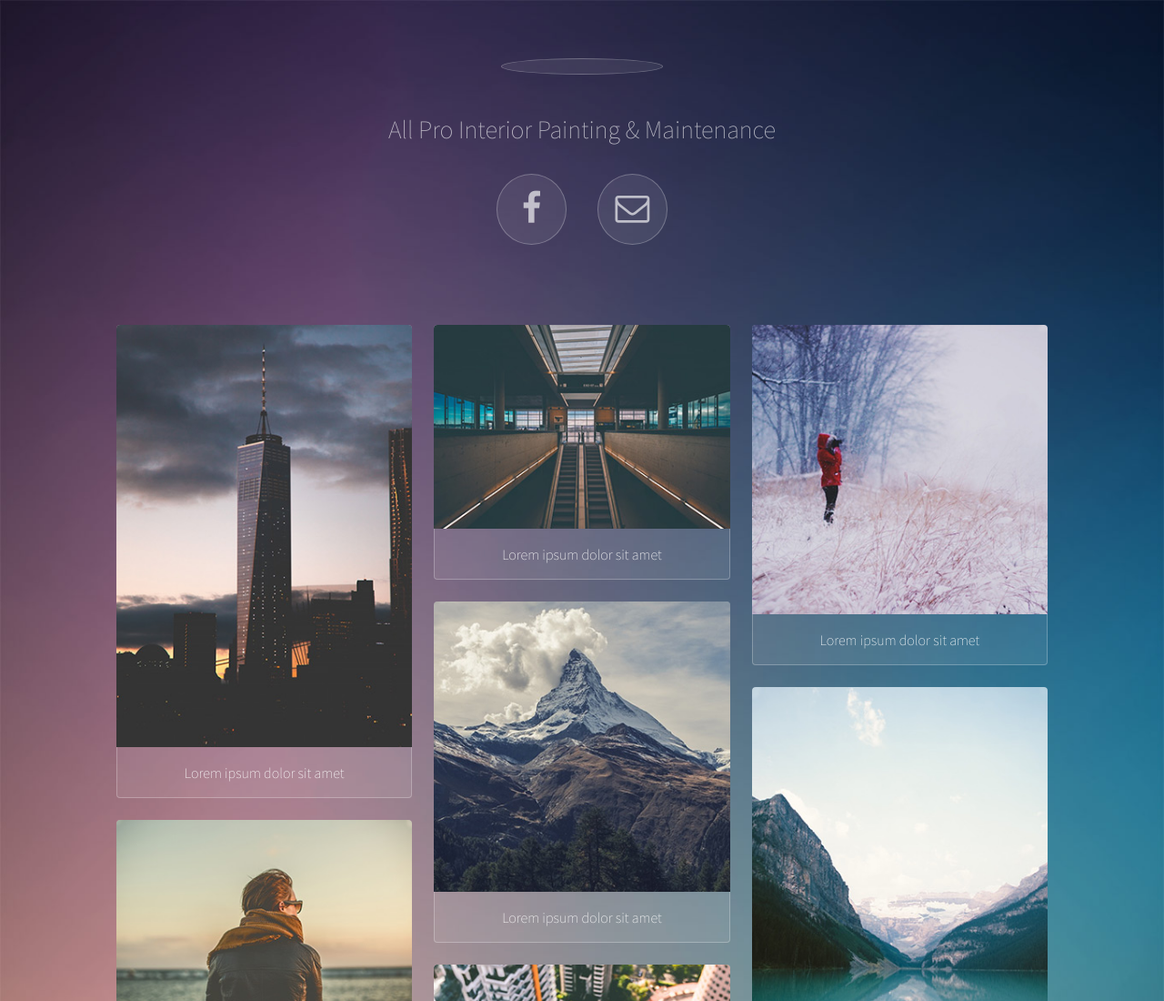
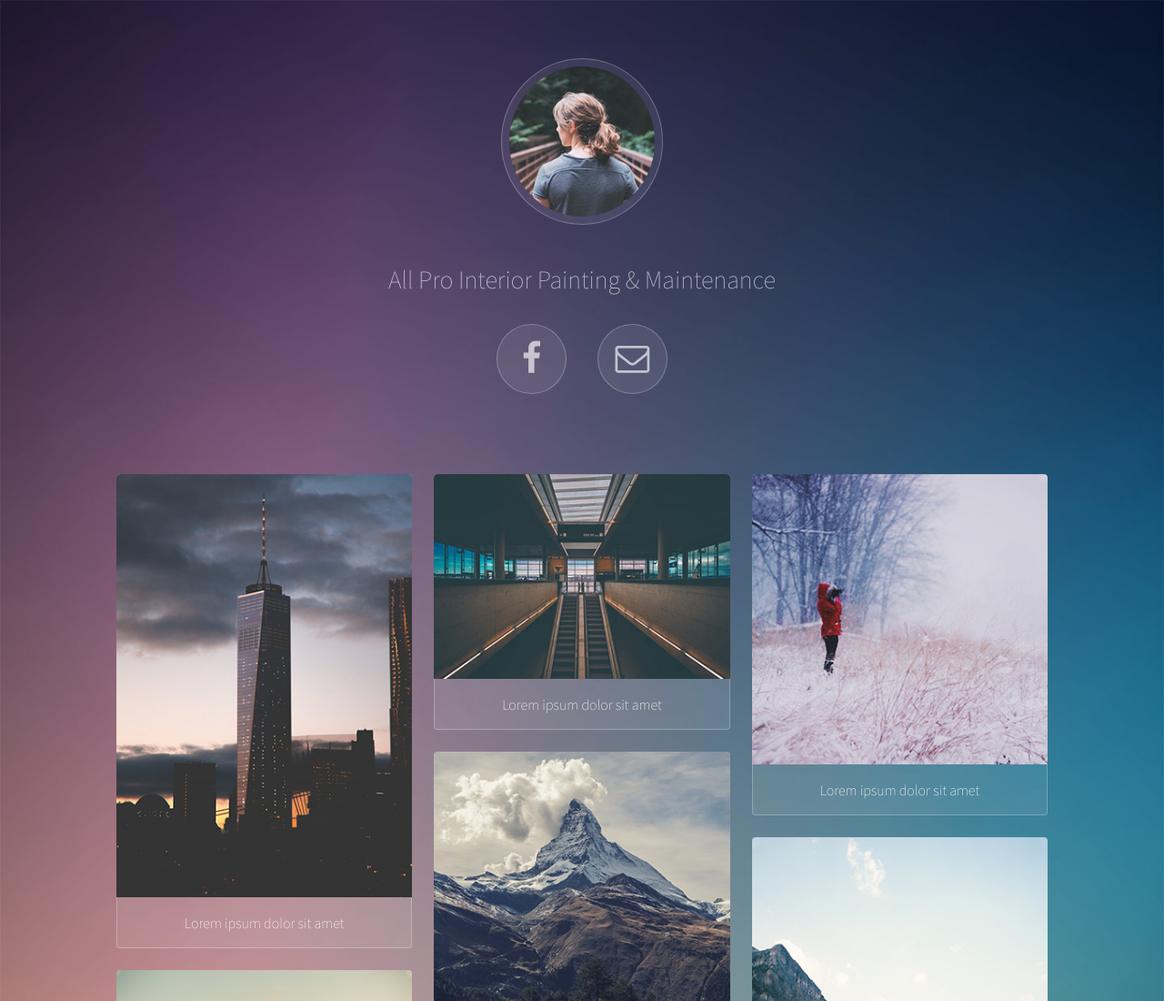
Before and after one commit to AP-Admin6089/Website, a plain HTML site: page index.html in a window 1280 px wide. Shown: the top 1100 px of the page at 91% size. Drawn offline with Linux system fonts and the light colour scheme.

Commit message:
Update index.html

```diff
--- a/index.html
+++ b/index.html
@@ -18,7 +18,7 @@
 
 				<!-- Header -->
 					<header id="header">
-						<span class="avatar"><img src="3-36010_paint-brush-png-logo-transparent-png.png" alt="" /></span>
+						<span class="avatar"><img src="images/avatar.jpg" alt="" /></span>
 						<h1>All Pro Interior Painting & Maintenance<h1>
 
 						<ul class="icons">
```
